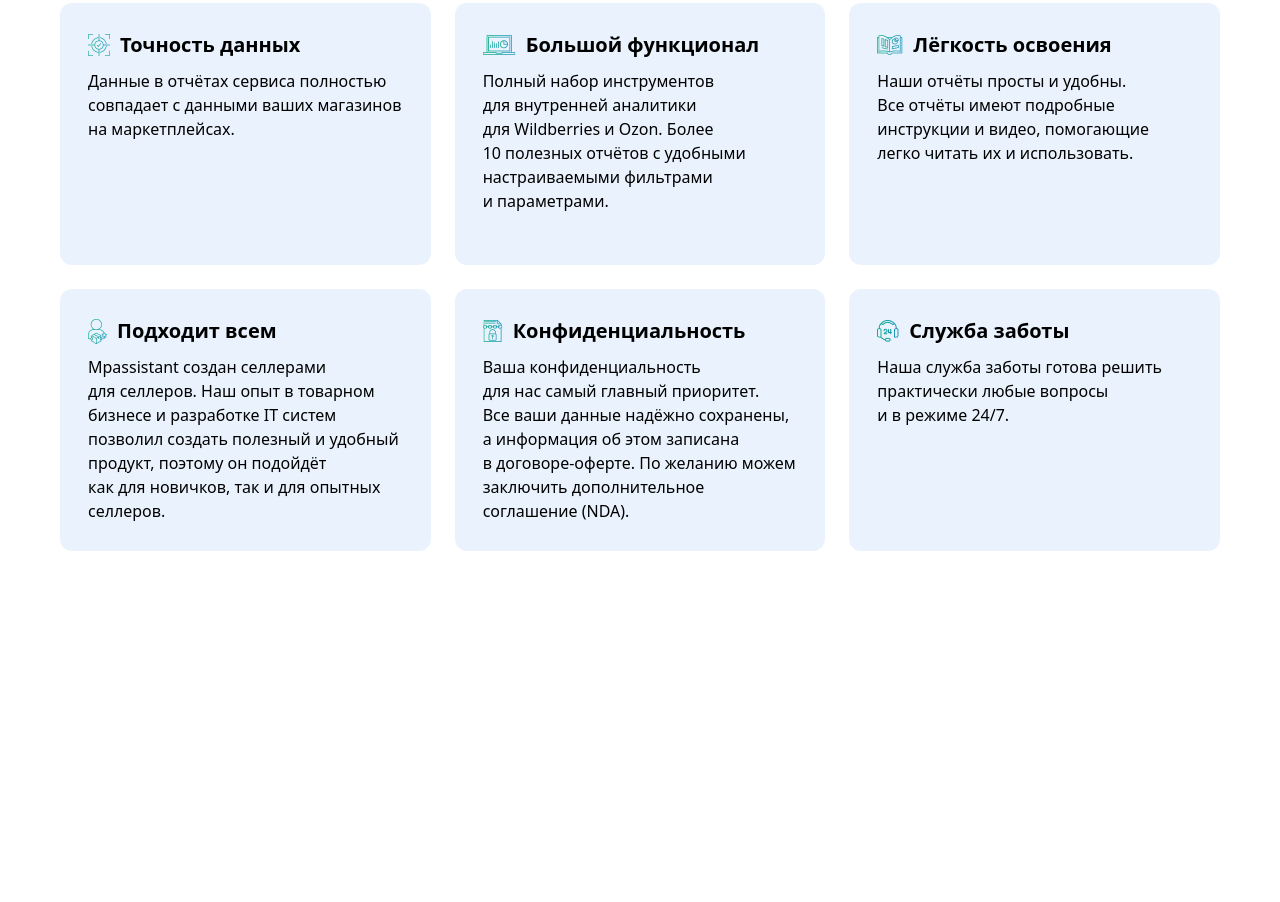
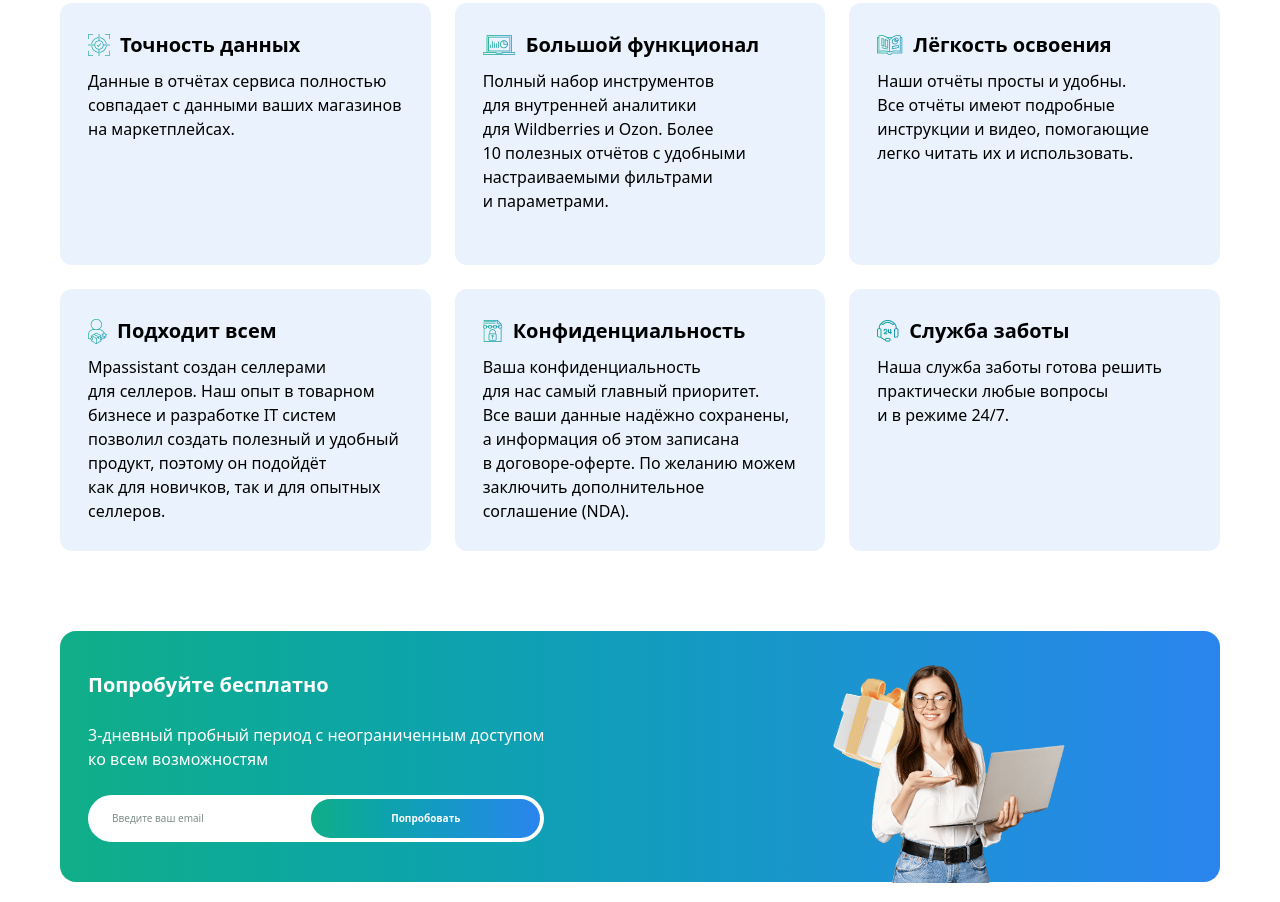
Before and after one commit to miryusuf899/Tailwind-Exam-24Hours, a website: page index.html in a window 1280 px wide. Shown: the part 2686-3588 px from the top of the page. Before the commit the page ends 3257 px from the top, so only its background shows below. Drawn offline with Linux system fonts and the light colour scheme.

Commit message:
Section 8

```diff
--- a/index.html
+++ b/index.html
@@ -200,6 +200,24 @@
                 </div>
             </div>
         </section>
+        <section class="text-[white] bg-linear-to-r from-[#11AE88] to-[#2A84EE] rounded-2xl mt-20">
+            <div class="flex flex-col gap-7 items-center lg:flex-row lg:gap-[140px]">
+                <div class="flex flex-col gap-6 py-10 px-7">
+                    <h1 class="text-xl font-semibold">Попробуйте бесплатно</h1>
+                    <p>3-дневный пробный период с неограниченным доступом <br> ко всем возможностям</p>
+                    <input type="email" class="flex py-3 px-6 bg-white rounded-4xl text-[#C3C3C3] text-center lg:hidden" placeholder="Введите ваш email">
+                    <button class="block py-3 px-10 bg-linear-to-r from-[#2A84EE] to-[#11AE88] rounded-4xl text-white lg:hidden">Попробовать</button>
+                    <div class="hidden lg:flex p-1 bg-white rounded-4xl text-[10px] justify-between">
+                    <button class=" py-3 px-5 rounded-4xl text-[#001E1880]">Введите ваш email</button>
+                    <button class="bg-linear-to-r from-[#11AE88] to-[#2A84EE] py-3 px-20 rounded-4xl text-white font-semibold">Попробовать</button>
+                </div>
+                </div>
+                <div class="relative flex">
+                    <img src="./[removal 6.png" alt="" class="w-[144px] h-[159px] relative left-23">
+                    <img src="./[removal 1.png" alt="" class="w-[218px] h-[224px] relative z-2 lg:top-[14px]">
+                </div>
+            </div>
+        </section>
     </main>
 </body>
 </html>
```
Also changed, not shown: [removal 6.png (added).
